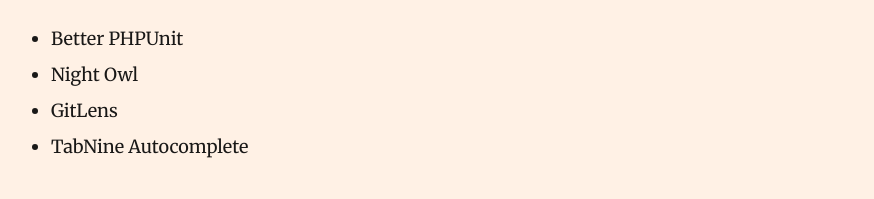
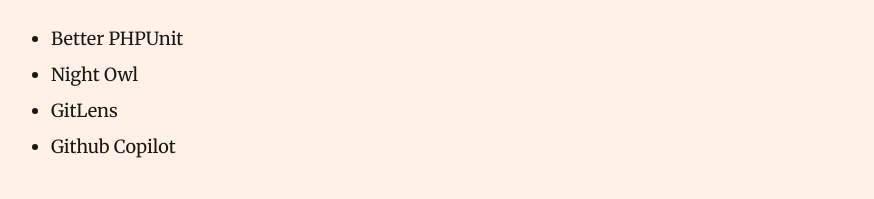
Before and after one commit to camille-hdl/website, a Gatsby site: page /uses/ in a window 1280 px wide. Shown: the part 2840-3039 px from the top of the page, without its empty margins (202-1076 px from the left). Built offline with nearby package versions, Linux system fonts and the light colour scheme; Gatsby itself is replaced by a stand-in of ours; some packages are replaced by stand-ins of ours.

Commit message:
replace TabNine with copilot

```diff
--- a/content/blog/uses/index.md
+++ b/content/blog/uses/index.md
@@ -54,7 +54,7 @@ description: Productivity, Software development, Note-taking...
 * Better PHPUnit
 * Night Owl
 * GitLens
-* TabNine Autocomplete
+* Github Copilot
 
 ![VSCode and iTerm2](vscode_and_iterm.png)
 
```
